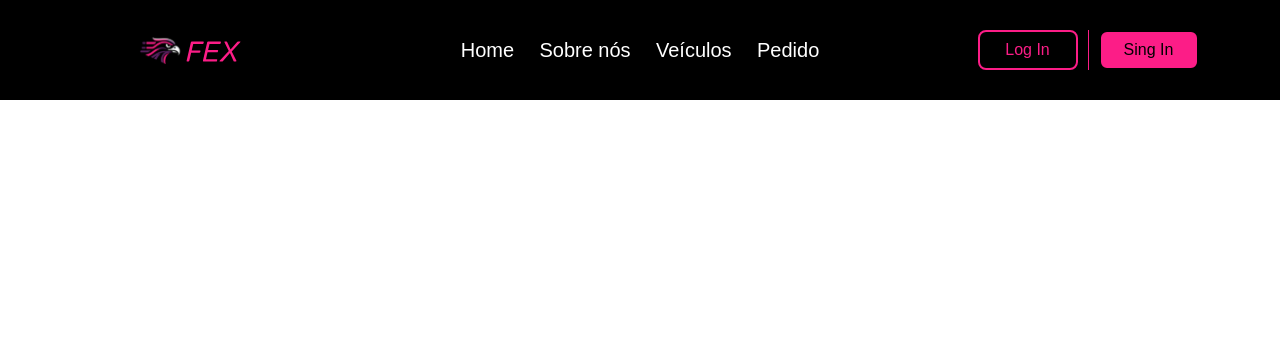
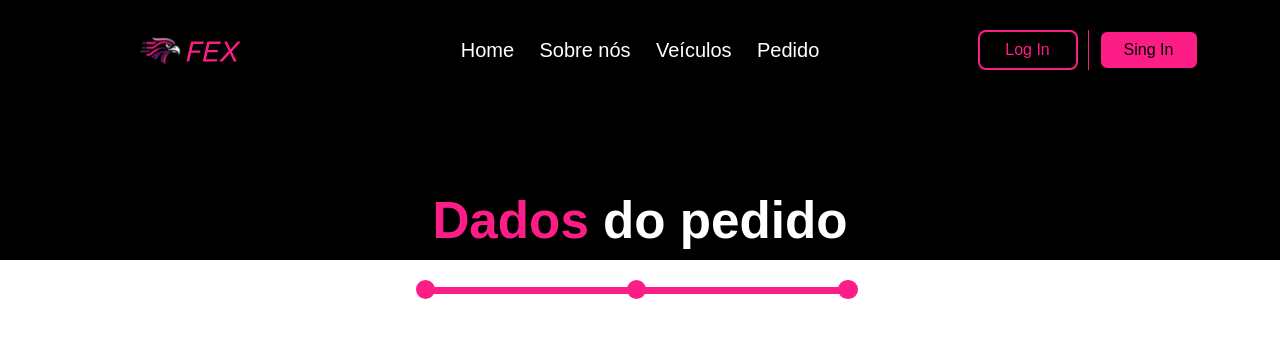
Before and after one commit to jonatasperaza/FrontEnd, a Vue app: page /make-order in a window 1280 px wide. Shown: the top 338 px of the page. Built offline with nearby package versions, Linux system fonts and the light colour scheme; a web font is replaced by a local one.

Commit message:
FEAT: Creating components [ REFS:#56]

```diff
--- /dev/null
+++ b/src/components/order/OrderComp.vue
@@ -0,0 +1,8 @@
+<script setup>
+    import OrderProgressComp from './orderProgress/OrderProgressComp.vue'
+</script>
+<template>
+    <OrderProgressComp />
+</template>
+<style scoped>
+</style>
--- /dev/null
+++ b/src/components/order/orderProgress/OrderProgressComp.vue
@@ -0,0 +1,9 @@
+<script setup>
+import OrderTitle from './OrderTitle.vue'
+import OrderProgressLine from './OrderProgressLine.vue'
+</script>
+<template>
+    <OrderTitle />
+    <OrderProgressLine />
+</template>
+<style scoped></style>
--- /dev/null
+++ b/src/components/order/orderProgress/OrderProgressLine.vue
@@ -0,0 +1,155 @@
+<script setup>
+</script>
+<template>
+    <section>
+        <div>
+            <ol class="progress" data-steps="3">
+                <li class="done">
+                    <span class="step"></span>
+
+                </li>
+                <li class="done">
+                    <span class="step"></span>
+
+                </li>
+                <li class="active">
+                    <span class="step"></span>
+
+                </li>
+            </ol>
+        </div>
+    </section>
+</template>
+<style scoped lang="scss">
+@use '../../../assets/main.scss';
+section {
+    display: flex;
+    align-items: center;
+    justify-content: center;
+    width: 100%;
+}
+
+div {
+    width: 50%;
+}
+/* Progress Tracker v2 */
+
+ol.progress[data-steps="2"] li {
+    width: 49%;
+}
+
+ol.progress[data-steps="3"] li {
+    width: 33%;
+}
+
+ol.progress[data-steps="4"] li {
+    width: 24%;
+}
+
+ol.progress[data-steps="5"] li {
+    width: 19%;
+}
+
+ol.progress[data-steps="6"] li {
+    width: 16%;
+}
+
+ol.progress[data-steps="7"] li {
+    width: 14%;
+}
+
+ol.progress[data-steps="8"] li {
+    width: 12%;
+}
+
+ol.progress[data-steps="9"] li {
+    width: 11%;
+}
+
+.progress {
+    width: 100%;
+    list-style: none;
+    list-style-image: none;
+    margin: 20px 0 20px 0;
+    padding: 0;
+}
+
+.progress li {
+    float: left;
+    text-align: center;
+    position: relative;
+}
+
+.progress .name {
+    display: block;
+    text-align: center;
+    color: black;
+    opacity: 0.3;
+}
+
+.progress .step {
+    color: black;
+    border: 3px solid silver;
+    background-color: silver;
+    border-radius: 50%;
+    line-height: 1.2;
+    width: 1.2em;
+    height: 1.2em;
+    display: inline-block;
+    z-index: 0;
+}
+
+.progress .step span {
+    opacity: 0.3;
+}
+
+.progress .active .name,
+.progress .active .step span {
+    opacity: 1;
+}
+
+.progress .step:before {
+    content: "";
+    display: block;
+    background-color: silver;
+    height: 0.4em;
+    width: 50%;
+    position: absolute;
+    bottom: 0.6em;
+    left: 0;
+    z-index: -1;
+}
+
+.progress .step:after {
+    content: "";
+    display: block;
+    background-color: silver;
+    height: 0.4em;
+    width: 50%;
+    position: absolute;
+    bottom: 0.6em;
+    right: 0;
+    z-index: -1;
+}
+
+.progress li:first-of-type .step:before {
+    display: none;
+}
+
+.progress li:last-of-type .step:after {
+    display: none;
+}
+
+.progress .done .step,
+.progress .done .step:before,
+.progress .done .step:after,
+.progress .active .step,
+.progress .active .step:before {
+    background-color: main.$standard-pink;
+}
+
+.progress .done .step,
+.progress .active .step {
+    border: 3px solid main.$standard-pink;
+}
+</style>
--- /dev/null
+++ b/src/components/order/orderProgress/OrderTitle.vue
@@ -0,0 +1,35 @@
+<script setup>
+</script>
+<template>
+    <section>
+        <div>
+            <h1 class="strong-pink">
+                Dados
+                <span class="white">do pedido</span>
+            </h1>
+        </div>
+    </section>
+</template>
+<style scoped>
+section {
+    width: 100%;
+    height: 10rem;
+    background-color: black;
+    display: flex;
+    align-items: flex-end;
+    justify-content: center;
+
+    div {
+        display: flex;
+        align-items: center;
+        justify-content: center;
+        text-align: center;
+        width: 50%;
+        height: 5em;
+
+        h1 {
+            font-size: 4vw;
+        }
+    }
+}
+</style>
--- a/src/router/index.js
+++ b/src/router/index.js
@@ -8,6 +8,7 @@ import SignInViewClient from '@/views/client/SignInViewClient.vue'
 import RegisterEmployeeView from '@/views/admin/RegisterEmployeeView.vue'
 import RegisterDriverView from '@/views/admin/RegisterDriverView.vue'
 import ProfileClientView from '@/views/client/ProfileClientView.vue'
+import OrderView from '@/views/OrderView.vue'
 
 const router = createRouter({
   history: createWebHistory(import.meta.env.BASE_URL),
@@ -46,7 +47,7 @@ const router = createRouter({
       path:'/admin/employee/signup',
       name: 'employee-signup',
       component: RegisterEmployeeView
-     },
+    },
     {
       path: '/admin/driver/signin',
       name: 'driver-signin',
@@ -56,6 +57,11 @@ const router = createRouter({
       path: '/client/profile',
       name: 'client-profile',
       component: ProfileClientView
+    },
+    {
+      path: '/make-order',
+      name: 'make-order',
+      component: OrderView
     }
   ]
 })
--- a/src/services/order/order.js
+++ b/src/services/order/order.js
@@ -1,4 +1,4 @@
-import {api} from '@/plugins/index'
+import { api } from '@/plugins/index'
 class OrderService {
     async createOrder(order) {
         try {
--- /dev/null
+++ b/src/views/OrderView.vue
@@ -0,0 +1,6 @@
+<script setup>
+import OrderComp from '@/components/order/OrderComp.vue';
+</script>
+<template><OrderComp /></template>
+<style scoped>
+</style>
```
